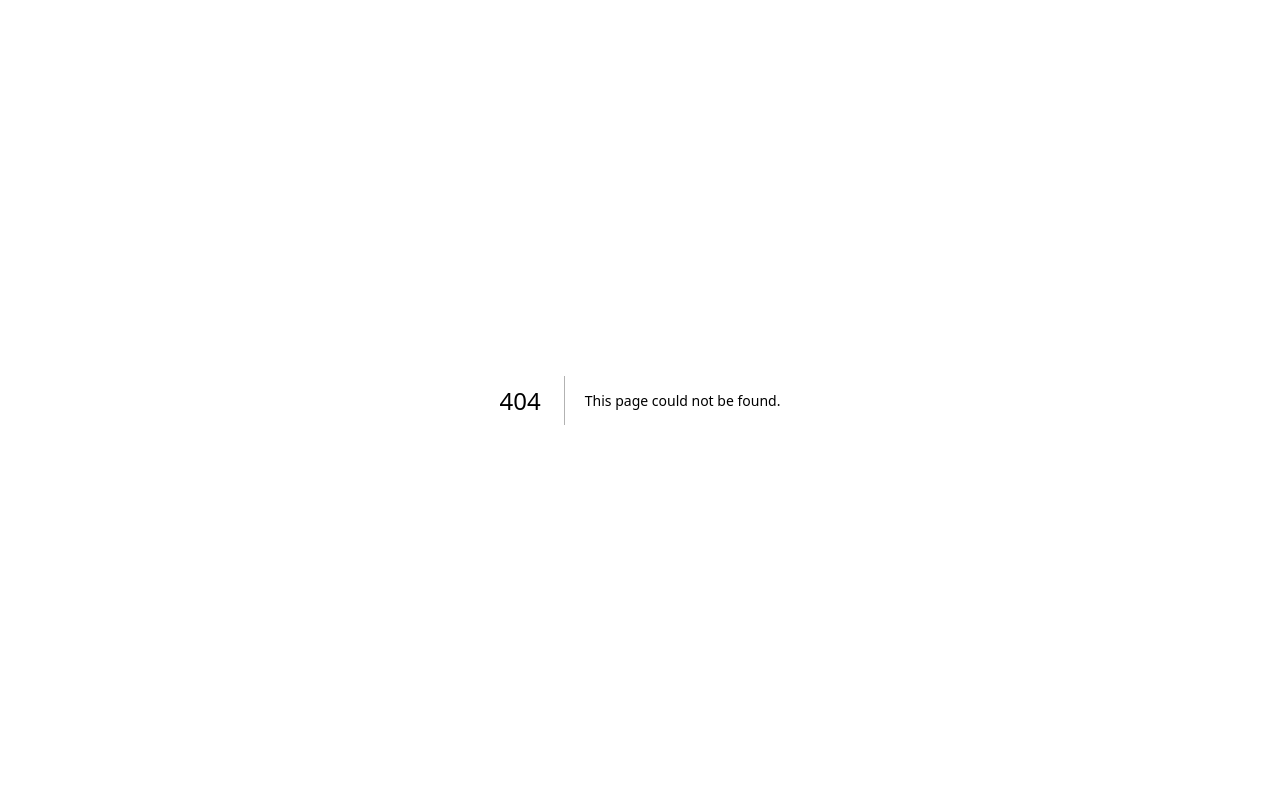
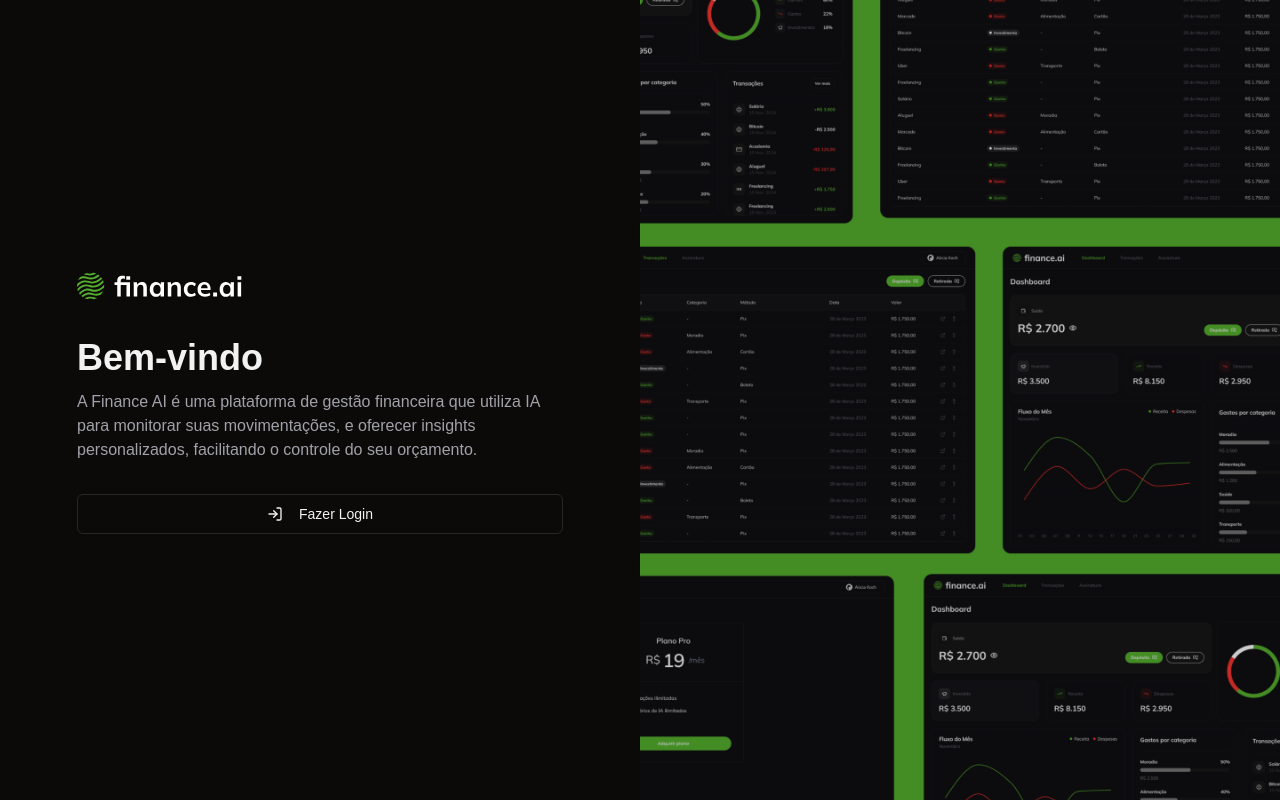
Before and after one commit to JorgeWendell/Finance.ai, a Next.js app: page /login in a window 1280 px wide. Before the commit this address had no page. Built offline with nearby package versions, Linux system fonts and the light colour scheme.

Commit message:
feat: add login page

```diff
--- /dev/null
+++ b/app/login/page.tsx
@@ -0,0 +1,30 @@
+import Image from 'next/image'
+import React from 'react'
+import { Button } from '../_components/ui/button'
+import { LogInIcon } from 'lucide-react'
+
+const loginPage = () => {
+  return (
+    <div  className='h-full grid grid-cols-2'>
+       <div className='flex flex-col h-full justify-center p-8 max-w-[550px] mx-auto'>
+       <Image src="/logo.svg" alt="logo" width={173} height={39} className='mb-8' />
+        <h1 className="mb-3 text-4xl font-bold">Bem-vindo</h1>
+        <p className="mb-8 text-muted-foreground">
+          A Finance AI é uma plataforma de gestão financeira que utiliza IA para
+          monitorar suas movimentações, e oferecer insights personalizados,
+          facilitando o controle do seu orçamento.
+        </p>
+        <Button variant="outline">
+            <LogInIcon className='mr-2' />
+            Fazer Login
+        </Button>
+       </div>
+        <div className='relative h-full w-full'>
+        <Image src="/login.png" alt="login" fill className='object-cover' />
+        </div>
+
+    </div>
+  )
+}
+
+export default loginPage
--- a/app/page.tsx
+++ b/app/page.tsx
@@ -1,6 +1,6 @@
-import Image from "next/image";
 
 export default function Home() {
   return (
+    <h1>Teste</h1>
   );
 }
```
Also changed, not shown: public/login.png (added), public/logo.svg (added).
